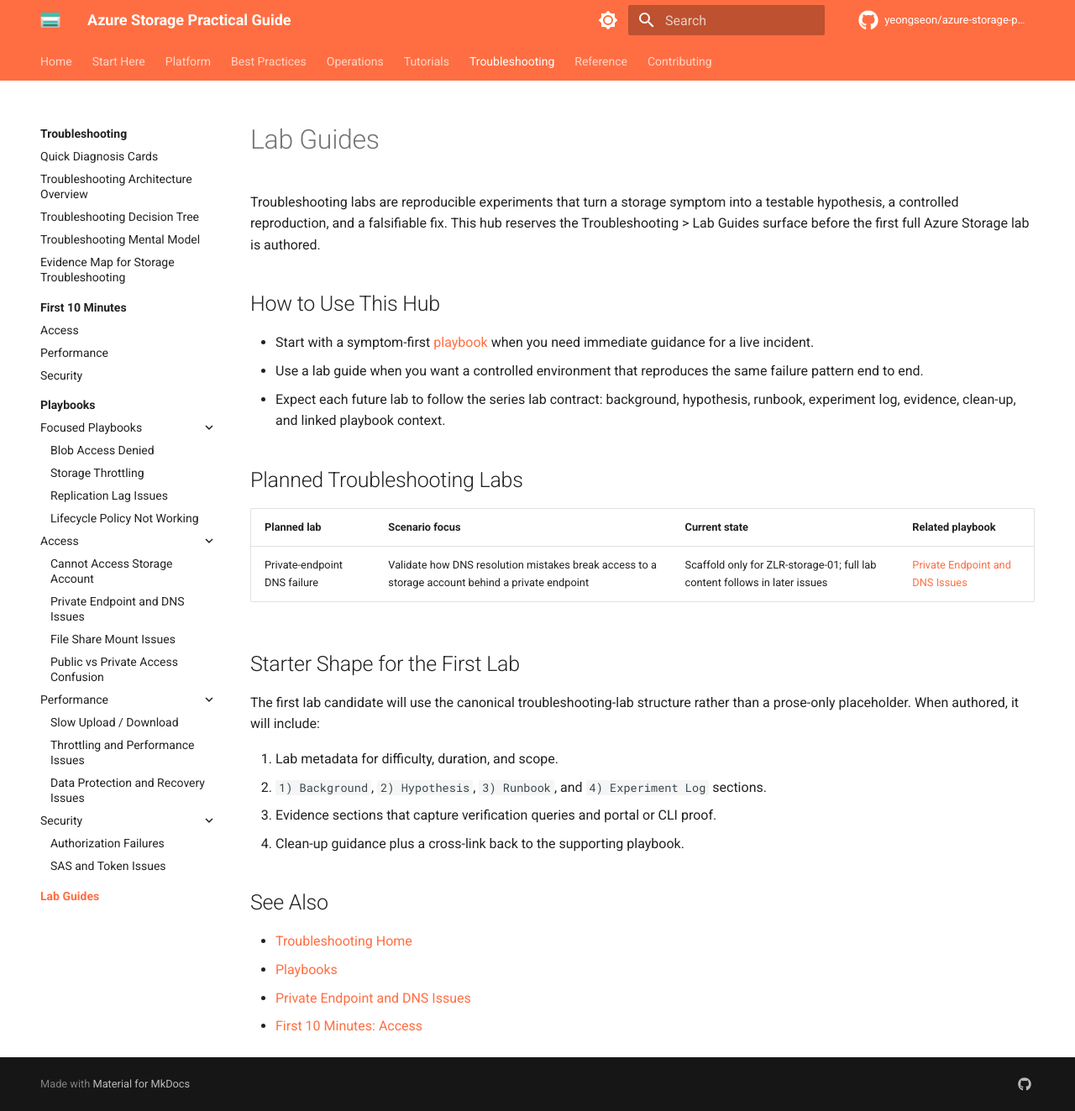
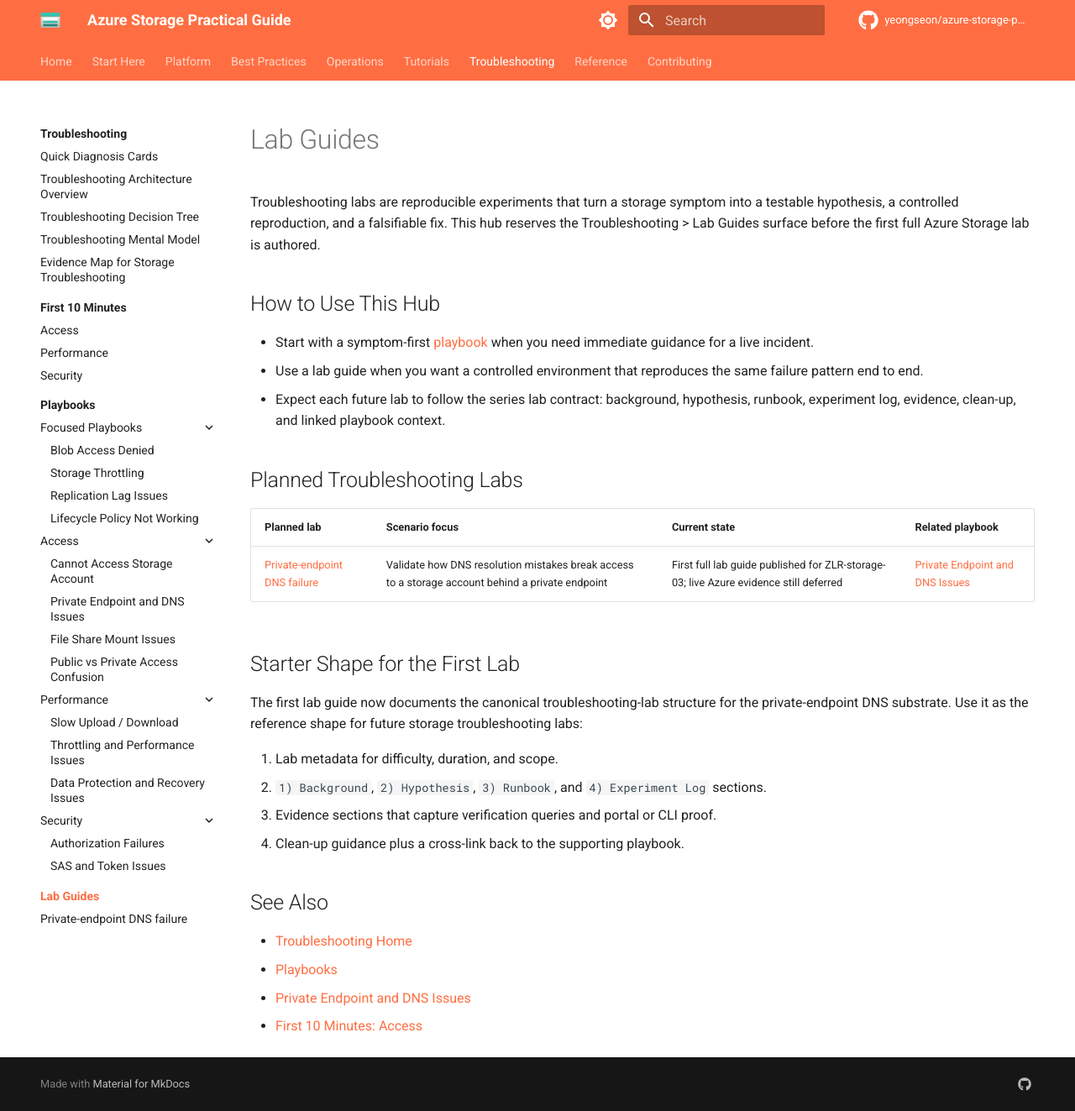
Before and after one commit to yeongseon/azure-storage-practical-guide, an MkDocs documentation site: the page built from docs/troubleshooting/lab-guides/index.md, in a window 1280 px wide and 1323 px high. Shown: the whole window at 84% size. Built offline with MkDocs 1.6.1 and Material for MkDocs 9.7.7, drawn with Linux system fonts in a browser that asks for light colours; comment, search, counter and statistics services are not loaded; some of the changed lines change nothing that is shown.

Commit message:
docs: add private-endpoint DNS failure lab guide (#48)
Ultraworked with [Sisyphus](https://github.com/code-yeongyu/oh-my-openagent)

Co-authored-by: Sisyphus <clio-agent@sisyphuslabs.ai>

````diff
--- a/docs/troubleshooting/lab-guides/index.md
+++ b/docs/troubleshooting/lab-guides/index.md
@@ -16,11 +16,11 @@
 
 | Planned lab | Scenario focus | Current state | Related playbook |
 |---|---|---|---|
-| Private-endpoint DNS failure | Validate how DNS resolution mistakes break access to a storage account behind a private endpoint | Scaffold only for ZLR-storage-01; full lab content follows in later issues | [Private Endpoint and DNS Issues](../playbooks/access/private-endpoint-and-dns-issues.md) |
+| [Private-endpoint DNS failure](private-endpoint-dns-failure.md) | Validate how DNS resolution mistakes break access to a storage account behind a private endpoint | First full lab guide published for ZLR-storage-03; live Azure evidence still deferred | [Private Endpoint and DNS Issues](../playbooks/access/private-endpoint-and-dns-issues.md) |
 
 ## Starter Shape for the First Lab
 
-The first lab candidate will use the canonical troubleshooting-lab structure rather than a prose-only placeholder. When authored, it will include:
+The first lab guide now documents the canonical troubleshooting-lab structure for the private-endpoint DNS substrate. Use it as the reference shape for future storage troubleshooting labs:
 
 1. Lab metadata for difficulty, duration, and scope.
 2. `1) Background`, `2) Hypothesis`, `3) Runbook`, and `4) Experiment Log` sections.
--- /dev/null
+++ b/docs/troubleshooting/lab-guides/private-endpoint-dns-failure.md
@@ -0,0 +1,312 @@
+---
+description: Reproduce and diagnose an Azure Storage private-endpoint DNS failure by removing the blob private DNS VNet link, then verify recovery after the link is restored.
+content_sources:
+  diagrams:
+    - id: troubleshooting-lab-guides-private-endpoint-dns-failure-flow
+      type: flowchart
+      source: self-generated
+      justification: Synthesized from the lab substrate and Microsoft Learn guidance for Azure Storage private endpoints, Azure Private Link DNS, and Private Endpoint connectivity troubleshooting.
+      based_on:
+        - https://learn.microsoft.com/en-us/azure/storage/common/storage-private-endpoints
+        - https://learn.microsoft.com/en-us/azure/private-link/private-endpoint-dns
+        - https://learn.microsoft.com/en-us/troubleshoot/azure/private-link/troubleshoot-private-endpoint-connectivity-problems
+---
+
+# Private-endpoint DNS failure
+
+This lab documents the first Azure Storage troubleshooting substrate in the repository: a storage account with blob private access, a blob private endpoint, a `privatelink.blob.core.windows.net` zone, a VNet link, and a client VM that tests name resolution from the private path. The failure model is deliberately narrow: delete the private DNS VNet link, prove that blob resolution no longer returns the private endpoint IP, then restore the link and falsify the failure hypothesis.
+
+## Lab Metadata
+
+| Field | Value |
+|---|---|
+| Scenario | Blob storage account behind a private endpoint becomes unreachable because the client VNet loses its private DNS zone link |
+| Lab ID | ZLR-storage-03 |
+| Difficulty | Intermediate |
+| Estimated duration | 45-60 minutes for a future live run |
+| Azure services | Azure Storage, Azure Private Endpoint, Azure Private DNS, Azure Virtual Machines |
+| Substrate path | `labs/private-endpoint-dns-failure/` |
+| Fault injection | Delete the `blob-zone-link` virtual network link from `privatelink.blob.core.windows.net` |
+| Recovery action | Re-create the private DNS VNet link and confirm blob FQDN resolution returns to the private endpoint IP |
+| Live Azure status | Documentation only in this PR; live deployment, evidence capture, and validation remain deferred |
+
+## 1) Background
+
+The substrate in `labs/private-endpoint-dns-failure/` provisions these components:
+
+- A StorageV2 account with `publicNetworkAccess` disabled and blob access exposed through a private endpoint.
+- A virtual network with a client subnet and a dedicated private-endpoint subnet.
+- A `privatelink.blob.core.windows.net` private DNS zone plus a VNet link named `blob-zone-link`.
+- A Linux VM that installs `dnsutils` and `curl` so the lab can run `nslookup`, `dig`, and HTTPS reachability checks from the same private path that an application would use.
+
+In the healthy state, `${STORAGE_NAME}.blob.core.windows.net` should resolve on the client VM to the private endpoint IP that Azure assigned to the blob private endpoint. The substrate's fault injection step removes the only DNS link that lets the client VNet resolve the `privatelink` zone, so the same lookup should fall back to a public or otherwise non-private answer.
+
+<!-- diagram-id: troubleshooting-lab-guides-private-endpoint-dns-failure-flow -->
+```mermaid
+flowchart TD
+    A[Deploy substrate with blob private endpoint] --> B[Validate blob FQDN resolves to PE IP]
+    B --> C[Delete blob-zone-link from privatelink.blob.core.windows.net]
+    C --> D[Re-run nslookup and dig from client VM]
+    D --> E{Answer still matches PE IP?}
+    E -->|Yes| F[Hypothesis not proven yet]
+    E -->|No| G[DNS failure reproduced]
+    G --> H[Re-create VNet link]
+    H --> I[Re-run name resolution and HTTPS reachability]
+    I --> J[Private answer returns and access path recovers]
+```
+
+## 2) Hypothesis
+
+If the `privatelink.blob.core.windows.net` VNet link is deleted, then the client VM will stop resolving `${STORAGE_NAME}.blob.core.windows.net` to the private endpoint IP. Because the storage account disables public network access, requests that no longer follow the private path will fail until the private DNS VNet link is restored.
+
+Predictions for a future live run:
+
+- Before fault injection, `nslookup` and `dig` from the client VM return the blob private endpoint IP.
+- After the VNet link is deleted, the same commands no longer return that private IP.
+- After the VNet link is recreated, the blob FQDN again resolves to the private endpoint IP and HTTPS requests once again reach the storage service endpoint.
+
+## 3) Runbook
+
+This page is documentation-only. Do not treat the commands below as already executed in this PR; they are the exact future live-run sequence grounded in the substrate.
+
+### Deploy the healthy baseline
+
+Use the substrate exactly as authored. Set `INJECT_FAULT="false"` so you can measure the healthy state before deleting the DNS link.
+
+```bash
+export RG="rg-storage-pe-dns-lab"
+export LOCATION="koreacentral"
+export INJECT_FAULT="false"
+
+bash labs/private-endpoint-dns-failure/scripts/reproduce.sh
+```
+
+### Record the deployed names
+
+```bash
+export DEPLOYMENT_NAME="private-endpoint-dns-failure"
+
+export STORAGE_NAME="$(az deployment group show \
+    --resource-group "$RG" \
+    --name "$DEPLOYMENT_NAME" \
+    --query properties.outputs.storageAccountName.value \
+    --output tsv)"
+
+export VM_NAME="$(az deployment group show \
+    --resource-group "$RG" \
+    --name "$DEPLOYMENT_NAME" \
+    --query properties.outputs.clientVmName.value \
+    --output tsv)"
+```
+
+| Command | Purpose |
+| --- | --- |
+| `az deployment group show` | Read deployment outputs without hard-coding the storage account or VM names. |
+| `--resource-group` | Scope the query to the resource group created for the lab. |
+| `--name` | Select the deployment instance that published the lab outputs. |
+| `--query` | Extract either `storageAccountName` or `clientVmName` from the deployment outputs. |
+| `--output` | Return a shell-friendly TSV value for environment-variable assignment. |
+
+
+### Inject the DNS fault
+
+```bash
+export ZONE_LINK_NAME="blob-zone-link"
+
+az network private-dns link vnet delete \
+    --resource-group "$RG" \
+    --zone-name privatelink.blob.core.windows.net \
+    --name "$ZONE_LINK_NAME" \
+    --yes
+```
+
+| Command | Purpose |
+| --- | --- |
+| `az network private-dns link vnet delete` | Remove the client VNet link from the blob private DNS zone to reproduce the DNS-path failure. |
+| `--resource-group` | Scope the delete operation to the lab resource group. |
+| `--zone-name` | Target the blob private DNS zone used by the storage private endpoint. |
+| `--name` | Identify the specific virtual network link deployed by the substrate. |
+| `--yes` | Skip the confirmation prompt during the reproducible fault-injection step. |
+
+
+### Restore the DNS path
+
+```bash
+export VNET_NAME="$(az deployment group show \
+    --resource-group "$RG" \
+    --name "$DEPLOYMENT_NAME" \
+    --query properties.outputs.clientVnetName.value \
+    --output tsv)"
+
+az network private-dns link vnet create \
+    --resource-group "$RG" \
+    --zone-name privatelink.blob.core.windows.net \
+    --name "$ZONE_LINK_NAME" \
+    --virtual-network "$VNET_NAME" \
+    --registration-enabled false
+```
+
+| Command | Purpose |
+| --- | --- |
+| `az deployment group show` | Read the client VNet name from the original deployment outputs so the recovery step recreates the correct link. |
+| `az network private-dns link vnet create` | Re-create the private DNS VNet link that the fault injection removed. |
+| `--resource-group` | Scope the recovery action to the lab resource group. |
+| `--zone-name` | Reconnect the client VNet to the blob `privatelink` zone. |
+| `--name` | Recreate the original link name so the substrate returns to its expected state. |
+| `--virtual-network` | Point the DNS link at the client VNet that consumes the storage private endpoint. |
+| `--registration-enabled` | Keep autoregistration disabled because this zone is used for private endpoint resolution, not host registration. |
+
+
+## 4) Experiment Log
+
+This PR does not include a live Azure run. The log below captures the intended experiment phases and the evidence standard for the later validation pass.
+
+1. **Healthy baseline**
+    - [Not Proven] Deploy the substrate with `INJECT_FAULT="false"`.
+    - [Not Proven] Capture the blob private endpoint IP, the VNet link state, and client-VM `nslookup` / `dig` output proving the blob FQDN resolves privately before fault injection.
+2. **Faulted state**
+    - [Not Proven] Delete `blob-zone-link` from `privatelink.blob.core.windows.net`.
+    - [Not Proven] Re-run the same queries from the client VM and confirm that the blob FQDN no longer resolves to the private endpoint IP.
+3. **Post-fix falsification**
+    - [Not Proven] Re-create `blob-zone-link`.
+    - [Not Proven] Re-run the exact same verification set and confirm the blob FQDN again resolves to the private endpoint IP.
+    - [Not Proven] Treat the hypothesis as falsified only when the same client path that failed during the faulted state now resolves and reaches the private endpoint correctly.
+
+## 5) Verification Queries
+
+Use the same checks three times during a future live run: healthy baseline, faulted state, and post-fix falsification. Record the private endpoint IP first, then compare every later lookup against that baseline value.
+
+### Query set A: Capture the authoritative private endpoint IP and DNS-link state
+
+```bash
+az network private-endpoint show \
+    --resource-group "$RG" \
+    --name pednslab-blob-pe \
+    --query 'customDnsConfigs[].ipAddresses[]' \
+    --output tsv
+
+az network private-dns link vnet show \
+    --resource-group "$RG" \
+    --zone-name privatelink.blob.core.windows.net \
+    --name "$ZONE_LINK_NAME" \
+    --output jsonc
+```
+
+| Command | Purpose |
+| --- | --- |
+| `az network private-endpoint show` | Return the private IP that the blob private endpoint publishes for later DNS comparison. |
+| `az network private-dns link vnet show` | Confirm whether the client VNet is currently linked to the blob private DNS zone. |
+| `--resource-group` | Scope each query to the lab resource group. |
+| `--name` | Select either the private endpoint resource or the VNet link being verified. |
+| `--query` | Extract only the private endpoint IP values from the control-plane response. |
+| `--zone-name` | Target the blob private DNS zone that should resolve the storage account privately. |
+| `--output` | Render shell-friendly TSV for IP capture or readable JSONC for link-state review. |
+
+
+### Query set B: Prove name resolution from the client VM
+
+```bash
+az vm run-command invoke \
+    --resource-group "$RG" \
+    --name "$VM_NAME" \
+    --command-id RunShellScript \
+    --scripts "nslookup ${STORAGE_NAME}.blob.core.windows.net"
+
+az vm run-command invoke \
+    --resource-group "$RG" \
+    --name "$VM_NAME" \
+    --command-id RunShellScript \
+    --scripts "dig +short ${STORAGE_NAME}.blob.core.windows.net"
+```
+
+| Command | Purpose |
+| --- | --- |
+| `az vm run-command invoke` | Execute DNS checks inside the client VM so the result reflects the same VNet path as the workload. |
+| `--resource-group` | Scope the run-command invocation to the lab resource group. |
+| `--name` | Identify the client VM that the substrate deployed for DNS tests. |
+| `--command-id` | Use the built-in shell runner for the Linux VM. |
+| `--scripts` | Run either `nslookup` or `dig +short` against the blob endpoint FQDN from inside the private network. |
+
+
+### Query set C: Prove the data path recovers after the DNS fix
+
+```bash
+az vm run-command invoke \
+    --resource-group "$RG" \
+    --name "$VM_NAME" \
+    --command-id RunShellScript \
+    --scripts "curl -I --max-time 10 https://${STORAGE_NAME}.blob.core.windows.net/"
+```
+
+| Command | Purpose |
+| --- | --- |
+| `az vm run-command invoke` | Execute an HTTPS reachability test from the same client VM after DNS is validated. |
+| `--resource-group` | Scope the request to the lab resource group. |
+| `--name` | Identify the client VM that consumes the private endpoint. |
+| `--command-id` | Use the Linux shell runner for the one-off curl check. |
+| `--scripts` | Send an HTTPS HEAD request to the blob endpoint to confirm that traffic again reaches the storage service after the DNS fix. |
+
+
+### Query set D: Correlate the fault and fix in Azure Activity
+
+```kusto
+AzureActivity
+| where ResourceGroup == "<resource-group>"
+| where OperationNameValue in (
+    "Microsoft.Network/privateDnsZones/virtualNetworkLinks/delete",
+    "Microsoft.Network/privateDnsZones/virtualNetworkLinks/write"
+)
+| where ResourceProviderValue == "MICROSOFT.NETWORK"
+| project TimeGenerated, OperationNameValue, ActivityStatusValue, Resource
+| order by TimeGenerated asc
+```
+
+### Pass / fail rules
+
+| Check | Healthy baseline | Faulted state | Post-fix falsification |
+|---|---|---|---|
+| Private endpoint IP (`az network private-endpoint show`) | Record the blob private endpoint IP for comparison. | Should still report the same private endpoint IP because the endpoint itself was not deleted. | Should still report the same private endpoint IP. |
+| DNS link state (`az network private-dns link vnet show`) | Command succeeds and shows the client VNet link. | Command fails with not found or otherwise proves the link is absent. | Command succeeds again after re-creation. |
+| Client `nslookup` / `dig` | Returned address matches the recorded private endpoint IP. | Returned address does not match the recorded private endpoint IP, or resolution otherwise fails. | Returned address again matches the recorded private endpoint IP. |
+| Client `curl -I` | Reaches the blob endpoint over the private path and returns an HTTP response from Azure Storage. | Fails because the request no longer reaches the intended private endpoint path. | Reaches the blob endpoint again after the DNS link is restored. |
+| Activity Log KQL | No delete event yet. | Shows the VNet-link delete event for the fault injection window. | Shows both delete and write events in chronological order, proving the recovery action happened. |
+
+## 6) Portal Evidence
+
+Status: **pending live capture**.
+
+When this lab is executed against a real Azure environment, capture Portal evidence into `docs/assets/troubleshooting/private-endpoint-dns-failure/` and verify the final rendered images before merge.
+
+Recommended captures for the live follow-up:
+
+- Storage account **Networking** blade showing public network access disabled and the blob private endpoint connection present.
+- Private endpoint **Overview** blade showing the approved blob private endpoint and its private IP.
+- Private DNS zone **Virtual network links** blade before fault injection, after deletion, and after the link is recreated.
+- VM **Run command** or equivalent evidence proving the client-side `nslookup` result before fault injection and after the fix.
+
+Do not reference image files from this page until those captures actually exist.
+
+## Clean Up
+
+```bash
+export RG="rg-storage-pe-dns-lab"
+
+bash labs/private-endpoint-dns-failure/scripts/cleanup.sh
+```
+
+## Related Playbook
+
+- [Private Endpoint and DNS Issues](../playbooks/access/private-endpoint-and-dns-issues.md)
+
+## See Also
+
+- [Lab Guides](index.md)
+- [Troubleshooting Home](../index.md)
+- [Cannot Access Storage Account](../playbooks/access/cannot-access-storage-account.md)
+- [Use Private Endpoints](../../operations/use-private-endpoints.md)
+
+## Sources
+
+- [Use private endpoints for Azure Storage](https://learn.microsoft.com/en-us/azure/storage/common/storage-private-endpoints)
+- [Azure Private Endpoint private DNS zone values](https://learn.microsoft.com/en-us/azure/private-link/private-endpoint-dns)
+- [Troubleshoot Azure Private Endpoint connectivity problems](https://learn.microsoft.com/en-us/troubleshoot/azure/private-link/troubleshoot-private-endpoint-connectivity-problems)
--- a/mkdocs.yml
+++ b/mkdocs.yml
@@ -177,6 +177,7 @@
         - SAS and Token Issues: troubleshooting/playbooks/security/sas-and-token-issues.md
     - Lab Guides:
       - troubleshooting/lab-guides/index.md
+      - Private-endpoint DNS failure: troubleshooting/lab-guides/private-endpoint-dns-failure.md
   - Reference:
     - reference/index.md
     - Content Validation: reference/content-validation-status.md
````
